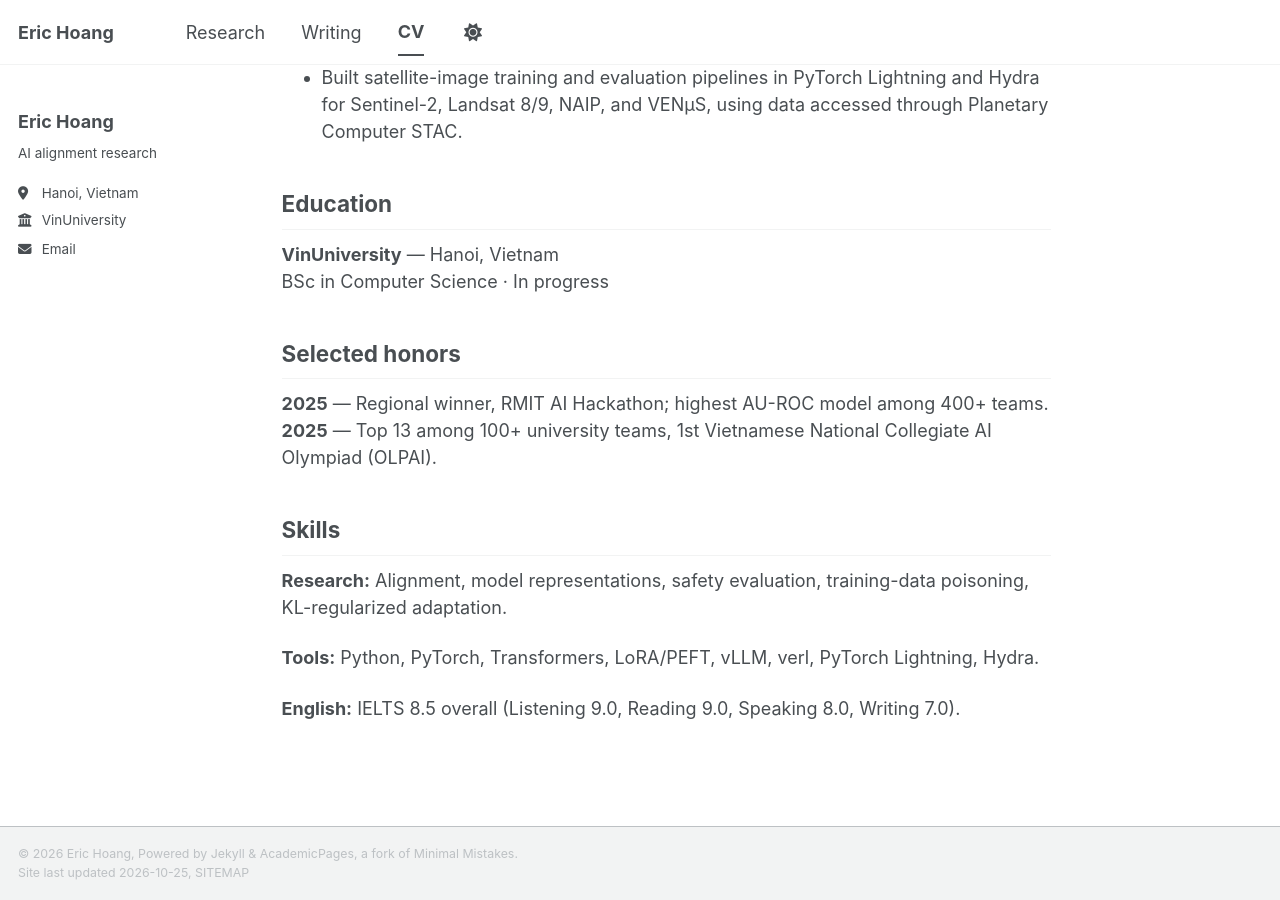
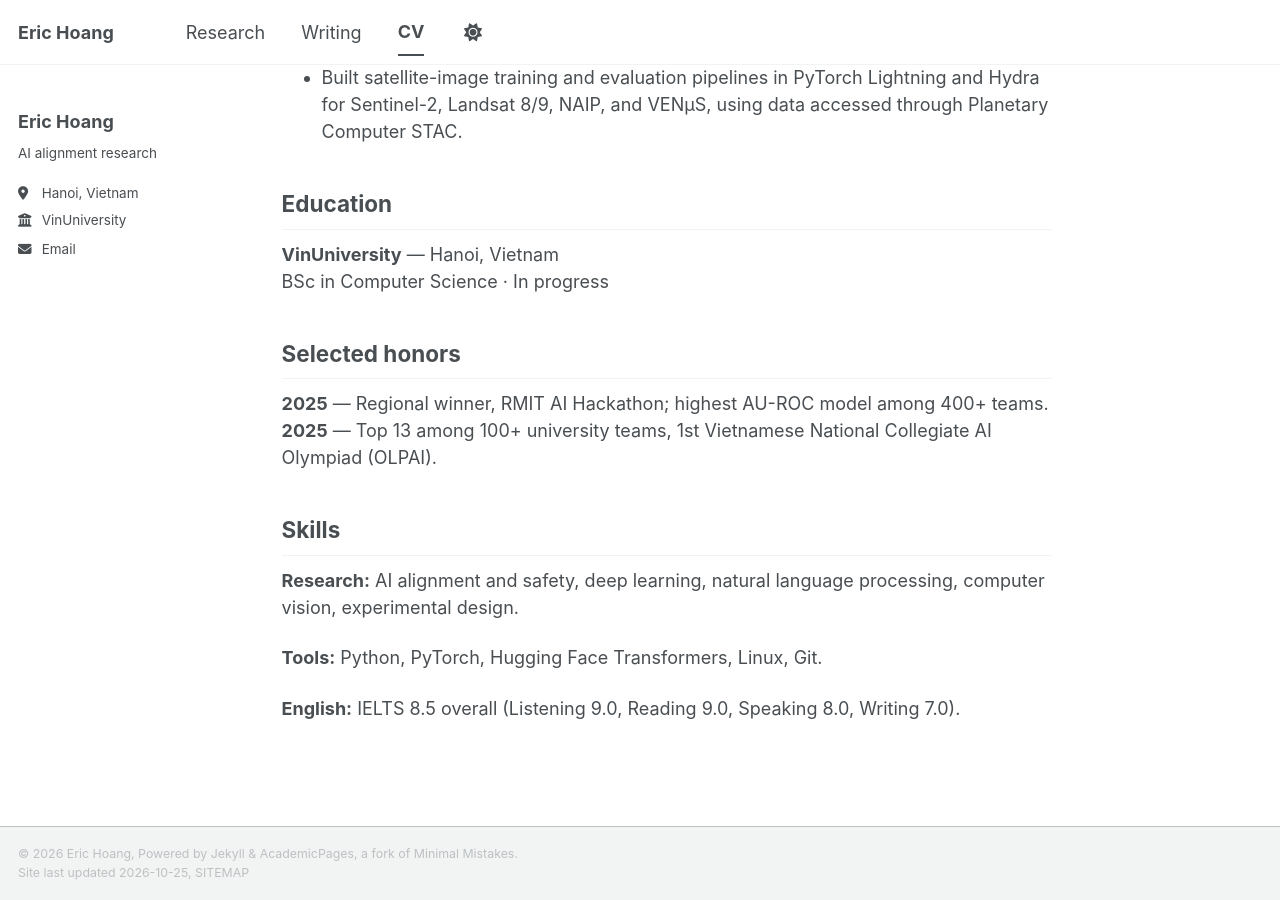
Before and after one commit to amhoangwork-oss/erichoang, a Jekyll site: the page built from _pages/cv.md, in a window 1280 px wide and 900 px high, scrolled down 1502 px. Built offline with Jekyll 4.4.1, drawn with Linux system fonts in a browser that asks for light colours; a script that is not in the unit is left out.

Commit message:
Simplify CV skills to broad research areas and core tools

```diff
--- a/_data/cv.json
+++ b/_data/cv.json
@@ -71,8 +71,8 @@
     }
   ],
   "skills": {
-    "Research": "Alignment, model representations, safety evaluation, training-data poisoning, KL-regularized adaptation.",
-    "Tools": "Python, PyTorch, Transformers, LoRA/PEFT, vLLM, verl, PyTorch Lightning, Hydra.",
+    "Research": "AI alignment and safety, deep learning, natural language processing, computer vision, experimental design.",
+    "Tools": "Python, PyTorch, Hugging Face Transformers, Linux, Git.",
     "English": "IELTS 8.5 overall (Listening 9.0, Reading 9.0, Speaking 8.0, Writing 7.0)."
   },
   "current_research": [
```
Also changed, not shown: 2 other files.
